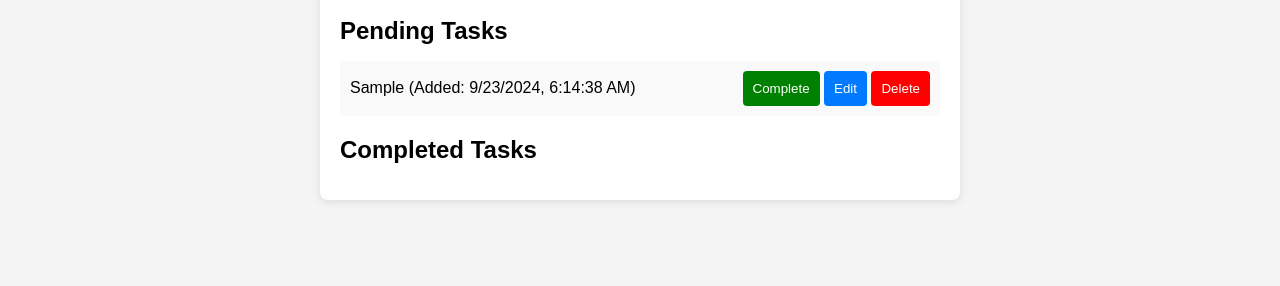
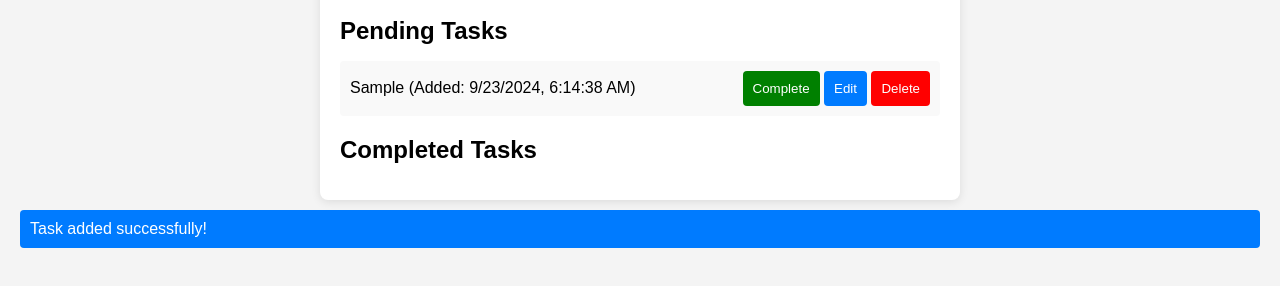
Before and after one commit to Sharvani2809/OIBSIP, a plain HTML site: page Level - 2/Task - 3/index.html in a window 1280 px wide. Both pictures are taken after typing "Sample" into the empty fields and a click on the button "Add Task". Shown: the part 160-446 px from the top of the page. Drawn offline with Linux system fonts and the light colour scheme.

Commit message:
Task - 3

```diff
--- a/Level - 2/Task - 3/basicApp.js
+++ b/Level - 2/Task - 3/basicApp.js
@@ -2,10 +2,10 @@ const addTaskBtn = document.getElementById('addTaskBtn');
 const taskInput = document.getElementById('task');
 const pendingTasksList = document.getElementById('pendingTasksList');
 const completedTasksList = document.getElementById('completedTasksList');
+const notification = document.getElementById('notification');
 
 let tasks = JSON.parse(localStorage.getItem('tasks')) || [];
 
-// Initial render of tasks from local storage
 renderTasks();
 
 addTaskBtn.addEventListener('click', addTask);
@@ -22,8 +22,9 @@ function addTask() {
         taskInput.value = '';
         saveTasks();
         renderTasks();
+        showNotification("Task added successfully!");
     } else {
-        alert("Please enter a task.");
+        showNotification("Please enter a task.");
     }
 }
 
@@ -52,19 +53,30 @@ function completeTask(index) {
     tasks[index].completed = true;
     saveTasks();
     renderTasks();
+    showNotification("Task marked as completed!");
 }
 
 function editTask(index) {
     taskInput.value = tasks[index].text;
-    deleteTask(index); // Remove the task to be edited from the list
+    deleteTask(index);
 }
 
 function deleteTask(index) {
+    const taskText = tasks[index].text;
     tasks.splice(index, 1);
     saveTasks();
     renderTasks();
+    showNotification(`Task "${taskText}" has been deleted!`);
 }
 
 function saveTasks() {
     localStorage.setItem('tasks', JSON.stringify(tasks));
 }
+
+function showNotification(message) {
+    notification.textContent = message;
+    notification.style.display = 'block';
+    setTimeout(() => {
+        notification.style.display = 'none';
+    }, 3000);
+}
--- a/Level - 2/Task - 3/index.html
+++ b/Level - 2/Task - 3/index.html
@@ -22,6 +22,7 @@
             <ul id="completedTasksList"></ul>
         </section>
     </div>
+    <div id="notification" class="notification">Notification's</div>
     <script src="basicApp.js"></script>
 </body>
 </html>
--- a/Level - 2/Task - 3/style.css
+++ b/Level - 2/Task - 3/style.css
@@ -74,3 +74,12 @@ button.delete {
 button.complete {
     background: green;
 }
+
+.notification {
+    margin: 10px 0;
+    padding: 10px;
+    background-color: #007BFF;
+    color: white;
+    border-radius: 4px;
+    display: none;
+}
```
